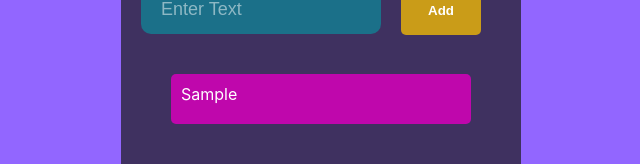
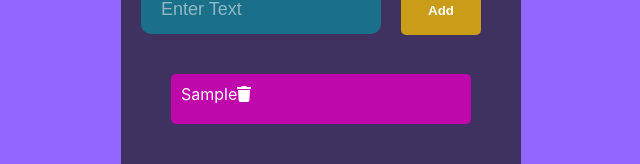
Before and after one commit to saloni0104/Tasks-daily, a React (Create React App) app: page / in a window 1280 px wide. Both pictures are taken after typing "Sample" into the empty fields and a click on the button "Add". Shown: the part 152-316 px from the top of the page, without its empty margins (319-959 px from the left). Built offline with nearby package versions, Linux system fonts and the light colour scheme.

Commit message:
Font awesome added

```diff
--- a/package.json
+++ b/package.json
@@ -3,6 +3,9 @@
   "version": "0.1.0",
   "private": true,
   "dependencies": {
+    "@fortawesome/fontawesome-svg-core": "^1.2.28",
+    "@fortawesome/free-solid-svg-icons": "^5.13.0",
+    "@fortawesome/react-fontawesome": "^0.1.9",
     "@testing-library/jest-dom": "^4.2.4",
     "@testing-library/react": "^9.3.2",
     "@testing-library/user-event": "^7.1.2",
--- a/src/App.js
+++ b/src/App.js
@@ -2,6 +2,11 @@
 import logo from './logo.svg';
 import './App.css';
 import ListItems from './ListItems';
+import { library} from '@fortawesome/fontawesome-svg-core';
+import {faTrash} from '@fortawesome/free-solid-svg-icons';
+
+
+library.add(faTrash);
 
 class App extends React.Component {
 
--- a/src/ListItems.js
+++ b/src/ListItems.js
@@ -1,13 +1,19 @@
 import React from 'react';
 
 import './ListItems.css';
+import {FontAwesomeIcon} from '@fortawesome/react-fontawesome';
 
 function ListItems(props) {
 
        const items = props.items;
        const listItems = items.map(item => {
            return <div className="list" key="item.key">
-               <p>{item.text}</p>
+               <p>{item.text}
+               <span>
+                   <FontAwesomeIcon className="faicons" icon="trash" />
+               </span>
+               </p>
+
            </div>
        })
        return(
```
Also changed, not shown: 1 other file (tests, documents, lock files or other folders).
